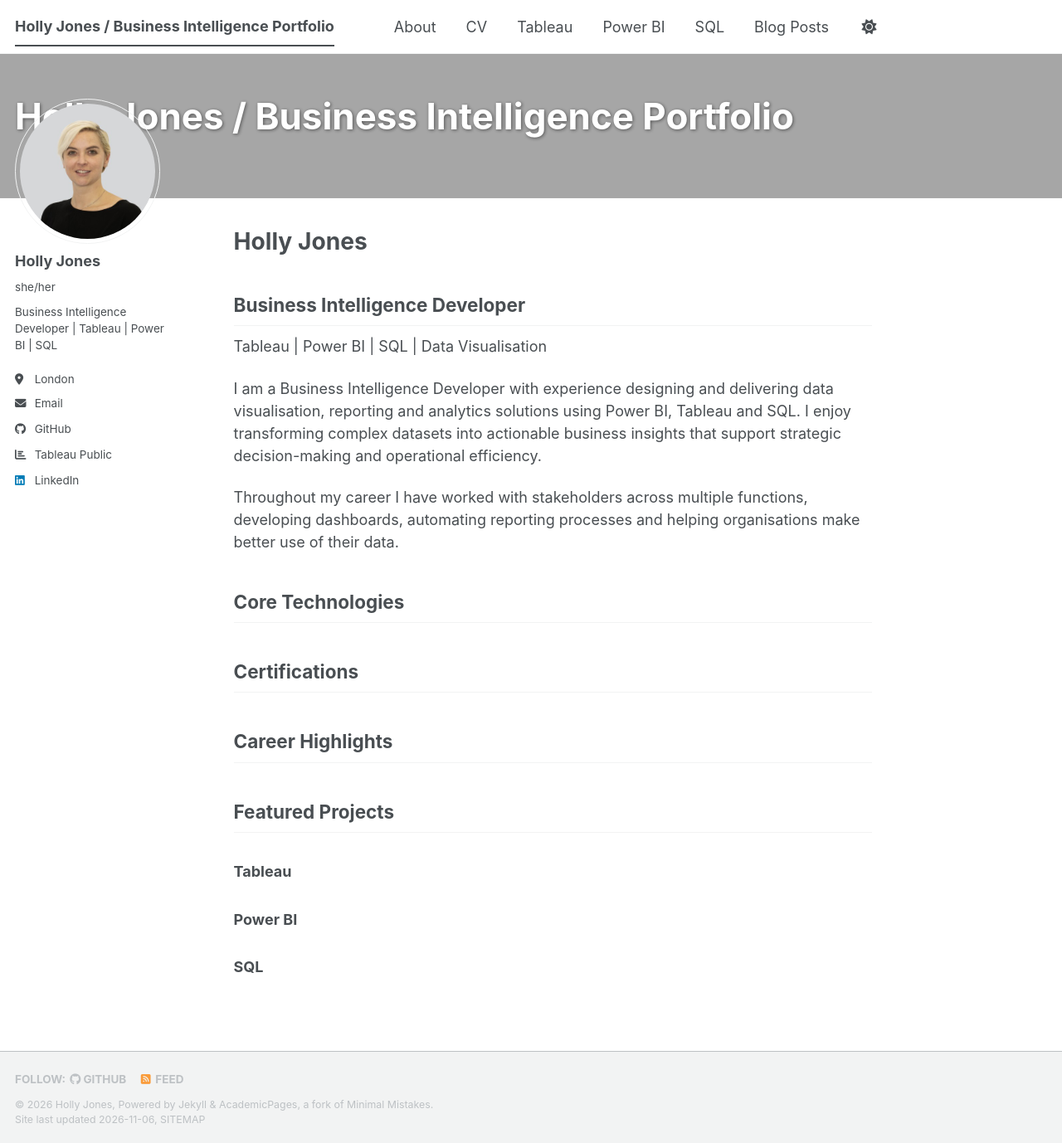
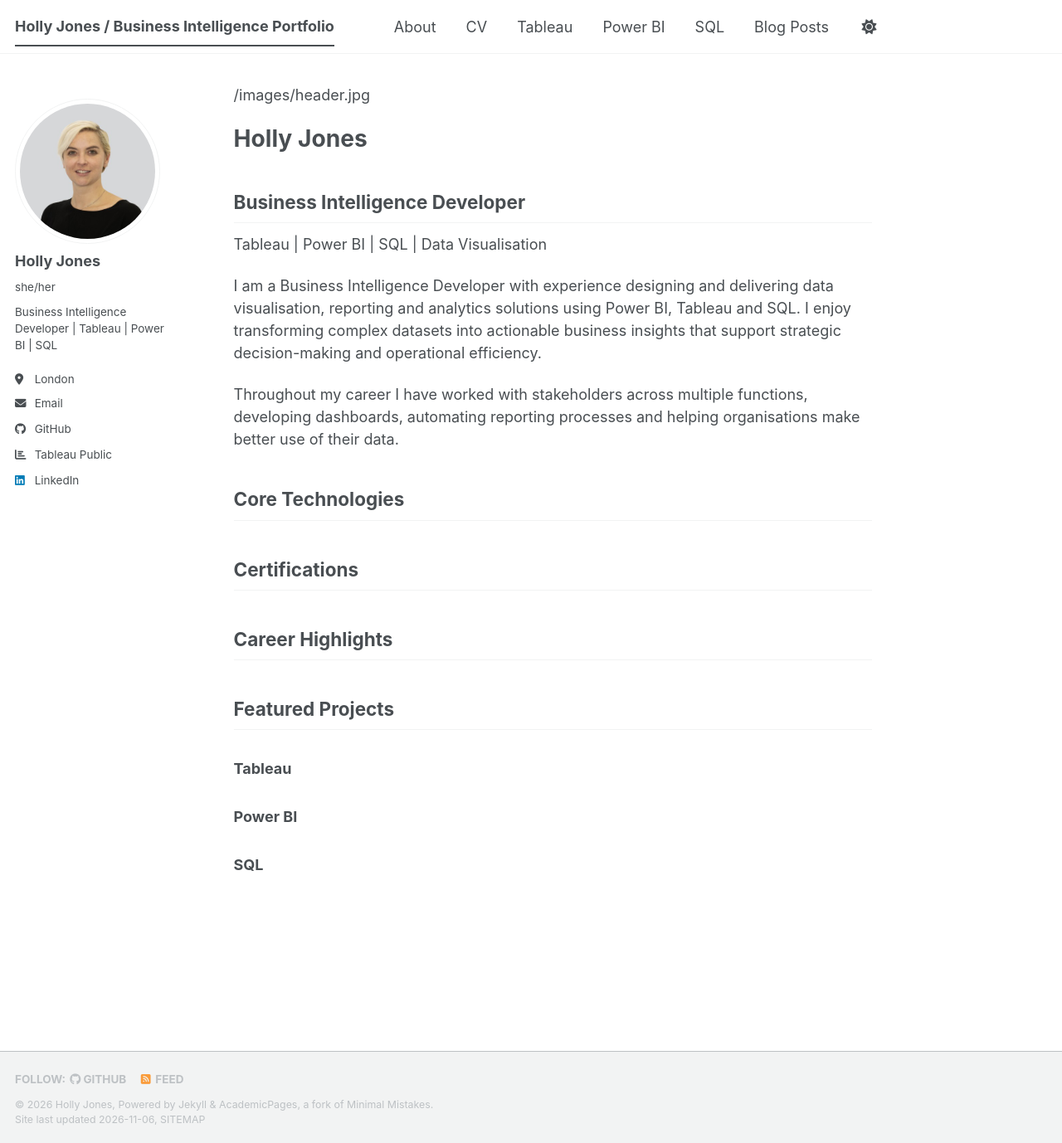
Before and after one commit to hjones87/hjones87.github.io, a Jekyll site: the page built from _pages/about.md, in a window 1280 px wide and 1378 px high. Shown: the whole window at 83% size. Built offline with Jekyll 4.4.1, drawn with Linux system fonts in a browser that asks for light colours; a script bundle is joined from its source files by our own code; a style sheet for code colours, icons or effects is not loaded.

Commit message:
Update about.md

```diff
--- a/_pages/about.md
+++ b/_pages/about.md
@@ -6,12 +6,8 @@ author_profile: true
 redirect_from:
   - /about/
   - /about.html
-
-header:
-  overlay_image: /images/header.jpg
-  overlay_filter: 0.35
 ---
-
+/images/header.jpg
 # Holly Jones
 ## Business Intelligence Developer
 Tableau | Power BI | SQL | Data Visualisation
```
